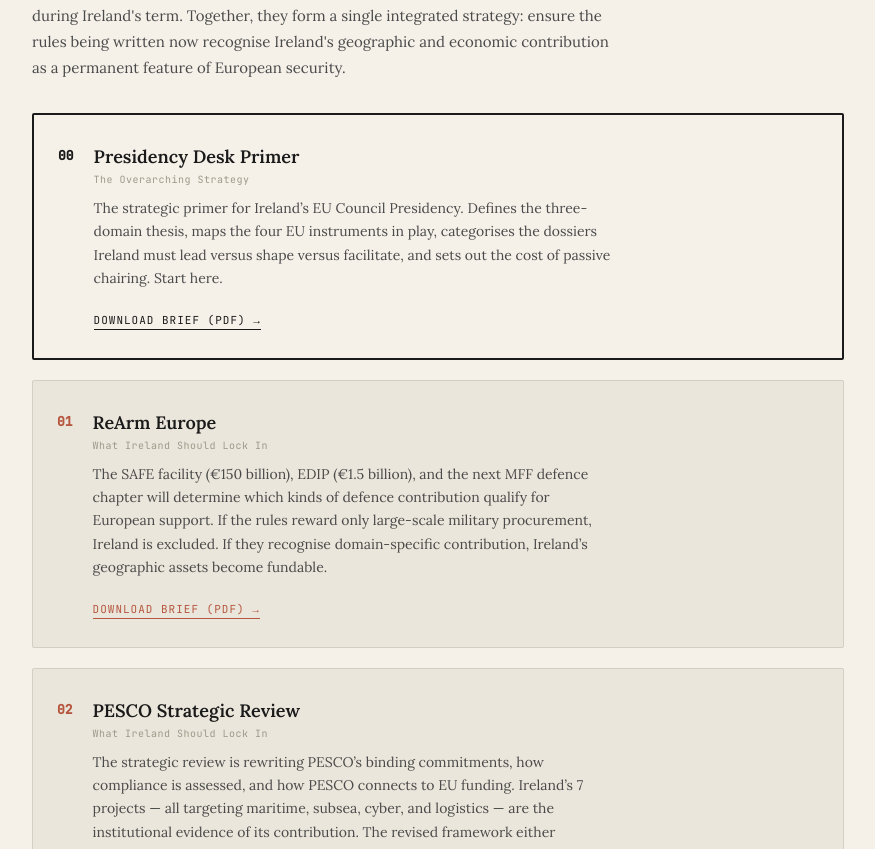
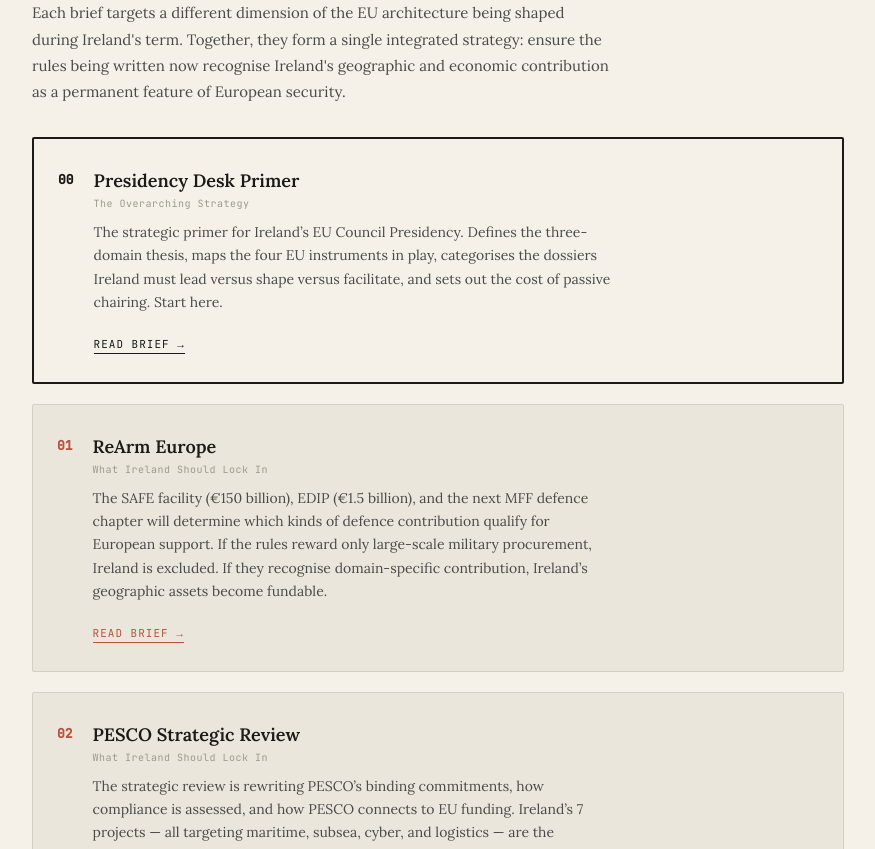
Before and after one commit to scosullivan/security-ireland, a Next.js app: page /eu-presidency in a window 1280 px wide. Shown: the part 1951-2800 px from the top of the page, without its empty margins (202-1077 px from the left). Built offline with nearby package versions, Linux system fonts and the light colour scheme.

Commit message:
Update page.tsx

```diff
--- a/src/app/eu-presidency/page.tsx
+++ b/src/app/eu-presidency/page.tsx
@@ -3,6 +3,7 @@
 import PublicationCard from '@/components/PublicationCard';
 import Newsletter from '@/components/Newsletter';
 import { HBarChart, DonutChart, Timeline } from '@/components/Charts';
+import PresidencyCountdown from '@/components/PresidencyCountdown';
 
 export const metadata = {
   title: 'EU Presidency 2026 — Security Ireland',
@@ -25,6 +26,11 @@
         <p style={{ fontFamily: 'var(--font-serif)', fontSize: '16px', color: 'var(--color-graphite)', lineHeight: 1.75, maxWidth: '580px', marginBottom: '20px' }}>
           From July to December 2026, Ireland holds the rotating Presidency of the Council of the European Union. This is not ceremonial. Ireland will set agendas, chair working groups, and broker compromises on the EU&apos;s defence and security architecture — at the moment Europe is rewriting it.
         </p>
+      </section>
+
+      {/* Countdown Timer */}
+      <section style={{ maxWidth: '860px', margin: '0 auto', padding: '0 24px 24px' }}>
+        <PresidencyCountdown />
       </section>
 
       {/* Key Numbers — bold, colourful, readable */}
@@ -145,7 +151,7 @@
               title: 'Presidency Desk Primer',
               subtitle: 'The Overarching Strategy',
               body: 'The strategic primer for Ireland\u2019s EU Council Presidency. Defines the three-domain thesis, maps the four EU instruments in play, categorises the dossiers Ireland must lead versus shape versus facilitate, and sets out the cost of passive chairing. Start here.',
-              pdf: '/pdfs/Presidency_Desk_Primer.pdf',
+              slug: 'presidency-desk-primer',
               accent: 'var(--color-ink)',
             },
             {
@@ -153,7 +159,7 @@
               title: 'ReArm Europe',
               subtitle: 'What Ireland Should Lock In',
               body: 'The SAFE facility (\u20ac150 billion), EDIP (\u20ac1.5 billion), and the next MFF defence chapter will determine which kinds of defence contribution qualify for European support. If the rules reward only large-scale military procurement, Ireland is excluded. If they recognise domain-specific contribution, Ireland\u2019s geographic assets become fundable.',
-              pdf: '/pdfs/ReArm_Europe.pdf',
+              slug: 'rearm-europe',
               accent: 'var(--color-terracotta)',
             },
             {
@@ -161,7 +167,7 @@
               title: 'PESCO Strategic Review',
               subtitle: 'What Ireland Should Lock In',
               body: 'The strategic review is rewriting PESCO\u2019s binding commitments, how compliance is assessed, and how PESCO connects to EU funding. Ireland\u2019s 7 projects \u2014 all targeting maritime, subsea, cyber, and logistics \u2014 are the institutional evidence of its contribution. The revised framework either formalises Ireland\u2019s model or penalises it.',
-              pdf: '/pdfs/PESCO_Strategic_Review.pdf',
+              slug: 'pesco-strategic-review',
               accent: 'var(--color-terracotta)',
             },
             {
@@ -169,7 +175,7 @@
               title: 'Maritime Surveillance Cooperation',
               subtitle: 'Locking In the Atlantic',
               body: 'Ireland joined CISE in April 2025. The EUMSS progress report falls due during the Presidency. The EU Cable Action Plan commits \u20ac1 billion for submarine cable security. Ireland, as the Atlantic terminus of the transatlantic cable network, should be leading the Atlantic basin response \u2014 not consuming data others provide.',
-              pdf: '/pdfs/Maritime_Surveillance_Cooperation.pdf',
+              slug: 'maritime-surveillance',
               accent: 'var(--color-fern)',
             },
             {
@@ -177,15 +183,17 @@
               title: 'Hybrid Threats & Cyber Defence',
               subtitle: 'Ireland as EU Cyber Node',
               body: 'On 16 March 2026, the Council approved conclusions on countering hybrid threats. Ireland will chair implementation from July. Four frameworks are being shaped: the EU Hybrid Toolbox, the Cyber Diplomacy Toolbox, the Cybersecurity Crisis Blueprint, and NIS2 implementation. Ireland\u2019s tech-sector concentration means EU cyber resilience runs through Dublin.',
-              pdf: '/pdfs/Hybrid_Threats_and_Cyber_Defence.pdf',
+              slug: 'hybrid-threats-cyber-defence',
               accent: 'var(--color-fern)',
             },
           ].map((item) => (
-            <div key={item.num} style={{
+            <Link key={item.num} href={`/eu-presidency/briefs/${item.slug}`} style={{ textDecoration: 'none' }}>
+            <div style={{
               padding: '28px 24px',
               border: item.num === '00' ? '2px solid var(--color-ink)' : '1px solid var(--color-rule)',
               backgroundColor: item.num === '00' ? 'var(--color-cream)' : 'var(--color-parchment)',
               borderRadius: '2px',
+              transition: 'border-color 0.15s',
             }}>
               <div style={{ display: 'flex', gap: '20px', alignItems: 'flex-start' }}>
                 <div style={{ fontFamily: 'var(--font-mono)', fontSize: '13px', color: item.accent, flexShrink: 0, paddingTop: '3px', fontWeight: 700 }}>
@@ -201,10 +209,7 @@
                   <p style={{ fontFamily: 'var(--font-serif)', fontSize: '14px', color: 'var(--color-graphite)', lineHeight: 1.65, maxWidth: '520px', margin: '0 0 16px' }}>
                     {item.body}
                   </p>
-                  <a
-                    href={item.pdf}
-                    target="_blank"
-                    rel="noopener noreferrer"
+                  <span
                     style={{
                       display: 'inline-flex',
                       alignItems: 'center',
@@ -219,11 +224,12 @@
                       paddingBottom: '1px',
                     }}
                   >
-                    Download brief (PDF) {'\u2192'}
-                  </a>
+                    Read brief {'\u2192'}
+                  </span>
                 </div>
               </div>
             </div>
+            </Link>
           ))}
         </div>
 
```
